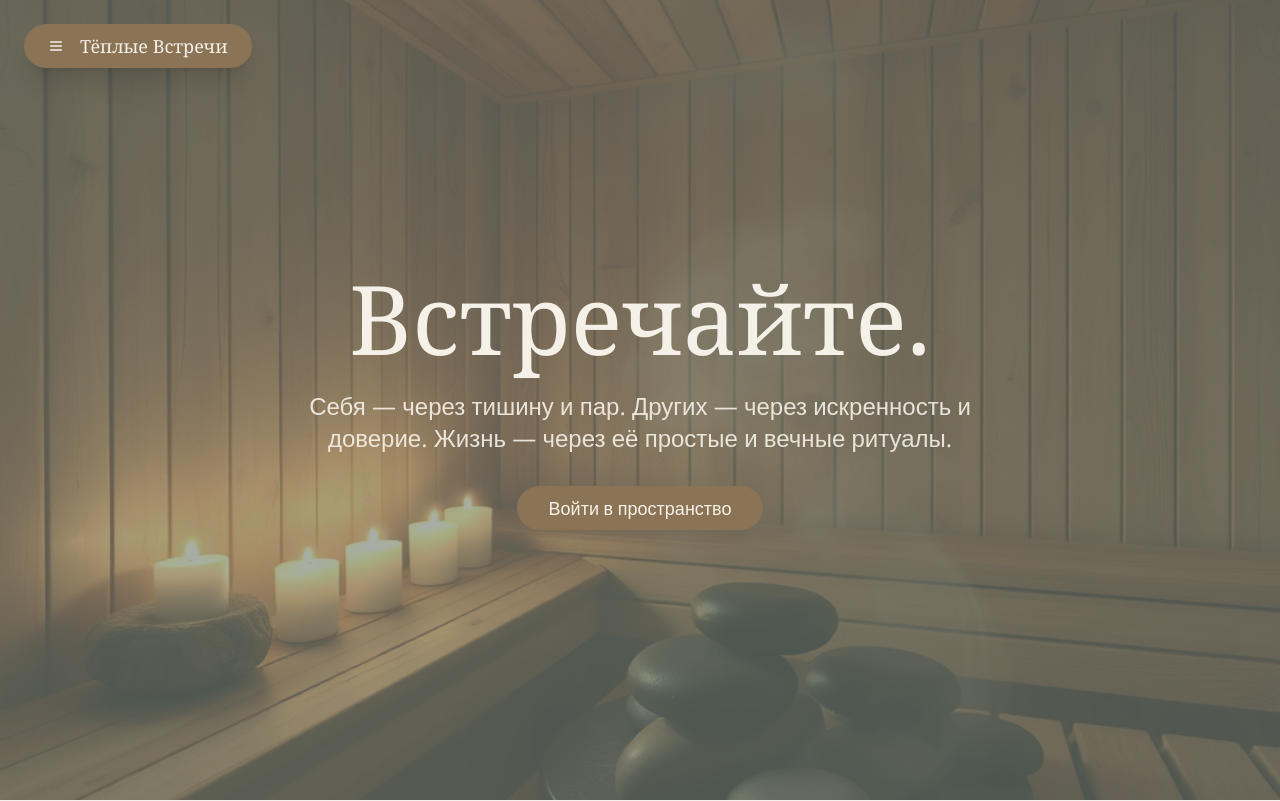
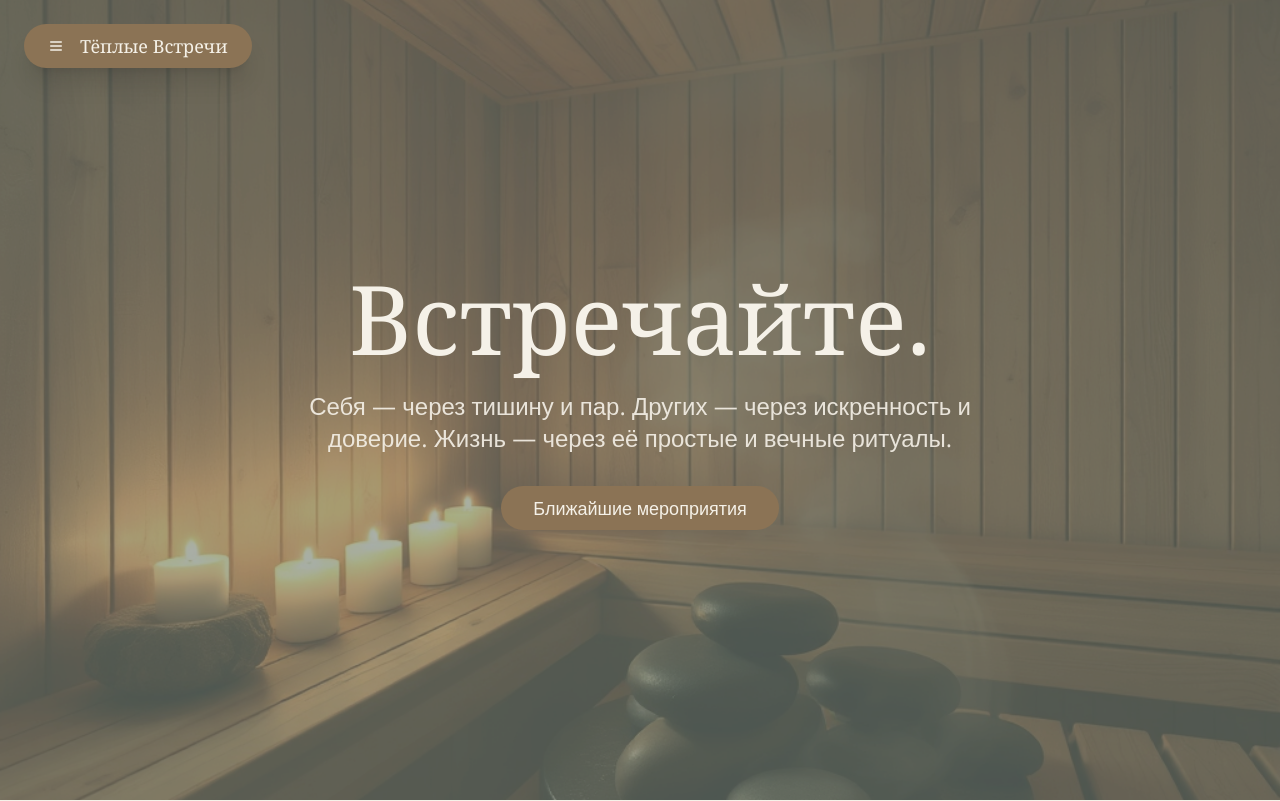
Before and after one commit to pr-poehali-dev/warm-meetings-experience, a React (Vite) app: page / in a window 1280 px wide. Shown: the top 801 px of the page. Built offline with nearby package versions, Linux system fonts and the light colour scheme.

Commit message:
Обновление 1 компонентов

```diff
--- a/src/components/sections/HeroSection.tsx
+++ b/src/components/sections/HeroSection.tsx
@@ -21,9 +21,7 @@ export default function HeroSection() {
         <Button
           size="lg"
           className="bg-nature-brown hover:bg-nature-brown/90 text-nature-cream text-lg px-8 py-4 rounded-full transition-all duration-300 hover:scale-105"
-        >
-          Войти в пространство
-        </Button>
+        >Ближайшие мероприятия</Button>
       </div>
     </section>
   );
```
